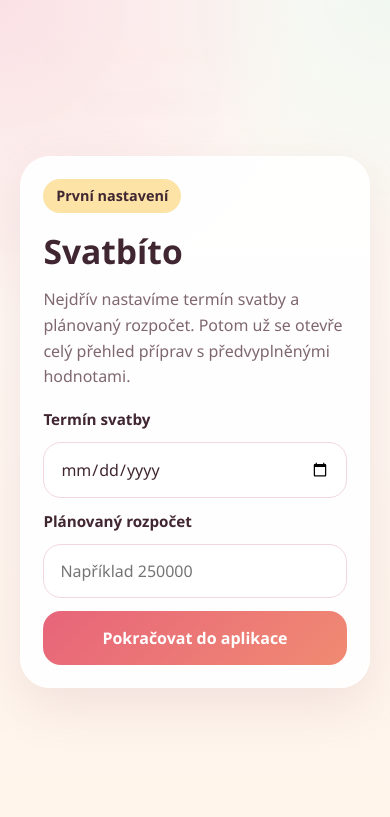
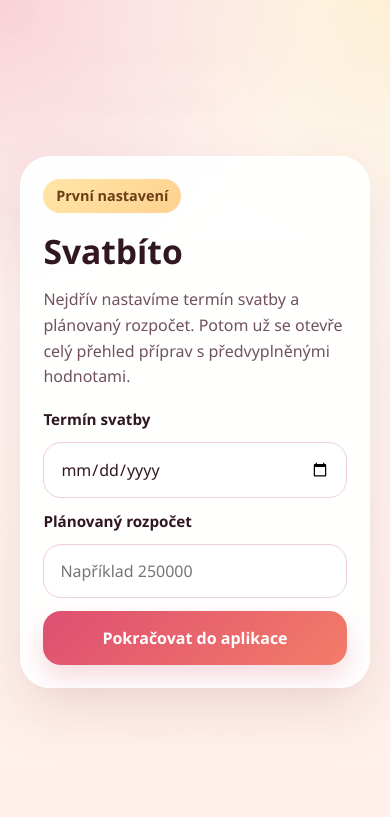
Before and after one commit to vintr98lukas-max/svatebni-checklist, a plain HTML site: page index.html in a window 390 px wide. Shown: the top 817 px of the page. Drawn offline with Linux system fonts and the light colour scheme.

Commit message:
Add files via upload

```diff
--- a/styles.css
+++ b/styles.css
@@ -1,14 +1,14 @@
 :root {
   color-scheme: light;
-  --surface: rgba(255, 255, 255, 0.9);
+  --surface: rgba(255, 255, 255, 0.93);
   --surface-strong: #ffffff;
-  --text: #402631;
-  --muted: #7f6770;
-  --line: #f2d7dd;
-  --primary: #e7657a;
-  --primary-strong: #cc4f68;
+  --text: #311720;
+  --muted: #71525e;
+  --line: #efcfd9;
+  --primary: #de4f71;
+  --primary-strong: #b93d5d;
   --danger: #b94a57;
-  --shadow: 0 18px 50px rgba(159, 96, 110, 0.14);
+  --shadow: 0 22px 56px rgba(149, 73, 97, 0.16);
   --radius: 24px;
 }
 
@@ -17,9 +17,10 @@
 html {
   font-size: 16px;
   background:
-    radial-gradient(circle at top left, rgba(244, 198, 210, 0.4), transparent 34%),
-    radial-gradient(circle at top right, rgba(220, 245, 233, 0.4), transparent 28%),
-    linear-gradient(180deg, #fffaf6 0%, #fff4ea 100%);
+    radial-gradient(circle at top left, rgba(236, 132, 162, 0.3), transparent 34%),
+    radial-gradient(circle at top right, rgba(244, 210, 129, 0.28), transparent 26%),
+    radial-gradient(circle at bottom right, rgba(214, 238, 222, 0.24), transparent 24%),
+    linear-gradient(180deg, #fff9f6 0%, #fff0e7 100%);
 }
 
 body {
@@ -45,9 +46,9 @@ button, input, textarea, select { font: inherit; }
   place-items: center;
   padding: 1.25rem;
   background:
-    radial-gradient(circle at top left, rgba(244, 198, 210, 0.5), transparent 34%),
-    radial-gradient(circle at top right, rgba(220, 245, 233, 0.4), transparent 28%),
-    linear-gradient(180deg, rgba(255,250,246,0.98) 0%, rgba(255,244,234,0.98) 100%);
+    radial-gradient(circle at top left, rgba(236, 132, 162, 0.34), transparent 34%),
+    radial-gradient(circle at top right, rgba(244, 210, 129, 0.28), transparent 28%),
+    linear-gradient(180deg, rgba(255,250,246,0.98) 0%, rgba(255,240,232,0.98) 100%);
   backdrop-filter: blur(8px);
 }
 
@@ -59,7 +60,7 @@ button, input, textarea, select { font: inherit; }
   width: min(100%, 520px);
   padding: 1.4rem;
   border-radius: 30px;
-  background: rgba(255, 255, 255, 0.92);
+  background: rgba(255, 255, 255, 0.95);
   border: 1px solid rgba(255,255,255,0.8);
   box-shadow: var(--shadow);
 }
@@ -100,7 +101,7 @@ button, input, textarea, select { font: inherit; }
 .hero, .stat-card, .controls, .task-section, .detail-card {
   backdrop-filter: blur(16px);
   background: var(--surface);
-  border: 1px solid rgba(255, 255, 255, 0.75);
+  border: 1px solid rgba(255, 255, 255, 0.82);
   box-shadow: var(--shadow);
 }
 
@@ -117,9 +118,10 @@ button, input, textarea, select { font: inherit; }
   margin: 0 0 0.75rem;
   padding: 0.45rem 0.8rem;
   border-radius: 999px;
-  background: #fde4a6;
+  background: linear-gradient(135deg, #ffe6a6, #ffd18f);
   font-size: 0.9rem;
   font-weight: 700;
+  color: #6a3e18;
 }
 
 .hero h1, .section-heading h2, .detail-card h3 { margin: 0; }
@@ -134,7 +136,8 @@ button, input, textarea, select { font: inherit; }
   align-items: center;
   gap: 0.6rem;
   letter-spacing: -0.03em;
-  text-shadow: 0 8px 22px rgba(192, 92, 115, 0.14);
+  text-shadow: 0 10px 24px rgba(192, 92, 115, 0.16);
+  color: #2f1620;
 }
 
 .brand-mark::before {
@@ -166,6 +169,10 @@ button, input, textarea, select { font: inherit; }
   display: grid;
   gap: 1rem;
   align-items: end;
+  padding: 1rem 1.05rem;
+  border-radius: 26px;
+  background: linear-gradient(135deg, rgba(255,255,255,0.82), rgba(255, 239, 232, 0.92));
+  border: 1px solid rgba(222, 79, 113, 0.08);
 }
 
 .countdown-card__copy h2 {
@@ -191,6 +198,7 @@ button, input, textarea, select { font: inherit; }
   align-items: center;
   justify-content: center;
   overflow: hidden;
+  box-shadow: 0 10px 24px rgba(180, 92, 115, 0.12);
 }
 
 .countdown-picker[hidden] {
@@ -247,7 +255,7 @@ button, input, textarea, select { font: inherit; }
   height: 170px;
   left: 0.5rem;
   top: 1.6rem;
-  background: radial-gradient(circle, rgba(248, 193, 205, 0.75), rgba(248, 193, 205, 0));
+  background: radial-gradient(circle, rgba(230, 106, 144, 0.42), rgba(248, 193, 205, 0));
 }
 
 .art-glow--right {
@@ -255,7 +263,7 @@ button, input, textarea, select { font: inherit; }
   height: 190px;
   right: 0;
   top: 0.8rem;
-  background: radial-gradient(circle, rgba(244, 220, 165, 0.75), rgba(244, 220, 165, 0));
+  background: radial-gradient(circle, rgba(243, 196, 87, 0.34), rgba(244, 220, 165, 0));
 }
 
 .art-frame {
@@ -264,9 +272,9 @@ button, input, textarea, select { font: inherit; }
   border-radius: 36px;
   background:
     radial-gradient(circle at top, rgba(255,255,255,0.98), rgba(255,255,255,0)),
-    linear-gradient(180deg, rgba(255,255,255,0.95), rgba(255,247,242,0.92));
+    linear-gradient(180deg, rgba(255,255,255,0.96), rgba(255,241,235,0.94));
   border: 1px solid rgba(255,255,255,0.9);
-  box-shadow: 0 30px 60px rgba(184, 120, 132, 0.16);
+  box-shadow: 0 32px 62px rgba(184, 120, 132, 0.18);
   overflow: hidden;
 }
 
@@ -278,10 +286,10 @@ button, input, textarea, select { font: inherit; }
   padding: 0.85rem 1rem;
   min-width: 180px;
   border-radius: 22px;
-  background: rgba(255, 255, 255, 0.9);
-  border: 1px solid rgba(231, 101, 122, 0.14);
+  background: rgba(255, 255, 255, 0.94);
+  border: 1px solid rgba(222, 79, 113, 0.16);
   text-align: center;
-  box-shadow: 0 14px 28px rgba(169, 102, 117, 0.12);
+  box-shadow: 0 16px 30px rgba(169, 102, 117, 0.14);
 }
 
 .prep-badge__label {
@@ -304,7 +312,7 @@ button, input, textarea, select { font: inherit; }
   height: 10px;
   margin-top: 0.7rem;
   border-radius: 999px;
-  background: rgba(147, 193, 126, 0.18);
+  background: rgba(105, 189, 122, 0.18);
   overflow: hidden;
 }
 
@@ -312,7 +320,7 @@ button, input, textarea, select { font: inherit; }
   width: 0%;
   height: 100%;
   border-radius: inherit;
-  background: linear-gradient(90deg, #85c66b, #4bb56f);
+  background: linear-gradient(90deg, #86cd68, #3fac6d);
   transition: width 0.28s ease;
 }
 
@@ -331,10 +339,10 @@ button, input, textarea, select { font: inherit; }
   width: min(88%, 280px);
   padding: 1rem 1.1rem;
   border-radius: 24px;
-  background: rgba(255, 255, 255, 0.92);
-  border: 1px solid rgba(231, 101, 122, 0.15);
+  background: rgba(255, 255, 255, 0.95);
+  border: 1px solid rgba(222, 79, 113, 0.16);
   text-align: center;
-  box-shadow: 0 16px 34px rgba(169, 102, 117, 0.14);
+  box-shadow: 0 18px 36px rgba(169, 102, 117, 0.16);
 }
 
 .date-plaque__label {
@@ -380,6 +388,7 @@ button, input, textarea, select { font: inherit; }
 .stat-card {
   border-radius: 24px;
   padding: 1rem;
+  background: linear-gradient(180deg, rgba(255,255,255,0.96), rgba(255,244,240,0.9));
 }
 
 .stat-card p, .stat-card span { margin: 0; color: var(--muted); }
@@ -394,7 +403,7 @@ button, input, textarea, select { font: inherit; }
   width: 100%;
   height: 12px;
   border-radius: 999px;
-  background: #f8dee4;
+  background: #f5d5de;
   overflow: hidden;
 }
 
@@ -415,6 +424,7 @@ button, input, textarea, select { font: inherit; }
   padding: 1rem;
   display: grid;
   gap: 0.85rem;
+  background: linear-gradient(180deg, rgba(255,255,255,0.94), rgba(255,246,242,0.9));
 }
 
 .controls--inside {
@@ -437,6 +447,7 @@ select, input, textarea {
   color: var(--text);
   padding: 0.95rem 1rem;
   border-radius: 18px;
+  box-shadow: inset 0 1px 2px rgba(123, 80, 93, 0.04);
 }
 
 textarea {
@@ -455,8 +466,8 @@ textarea {
 }
 
 .button:active { transform: scale(0.98); }
-.button--primary { background: linear-gradient(135deg, var(--primary), #f08a72); color: white; }
-.button--secondary { background: #f7e8ec; color: var(--text); }
+.button--primary { background: linear-gradient(135deg, var(--primary), #f27c68); color: white; box-shadow: 0 12px 26px rgba(216, 92, 112, 0.22); }
+.button--secondary { background: linear-gradient(135deg, #f9e5eb, #ffeede); color: var(--text); }
 .button--ghost { background: var(--surface-strong); border: 1px solid var(--line); color: var(--text); }
 .button--danger { background: #fde7ea; color: var(--danger); }
 .button--full { width: 100%; }
@@ -508,12 +519,12 @@ textarea {
   align-items: center;
   gap: 0.85rem;
   padding: 1rem;
-  background: var(--surface-strong);
+  background: linear-gradient(180deg, #ffffff, #fff8f6);
   border: 1px solid var(--line);
   text-align: left;
 }
 
-.task-item__main.is-selected { outline: 2px solid rgba(231, 101, 122, 0.35); }
+.task-item__main.is-selected { outline: 2px solid rgba(222, 79, 113, 0.38); }
 
 .task-item__check {
   flex: 0 0 26px;
@@ -554,7 +565,7 @@ textarea {
 .task-item__toggle {
   min-width: 92px;
   padding: 0.8rem;
-  background: #fbe8ed;
+  background: linear-gradient(135deg, #fbe7ed, #fff1e8);
   color: var(--text);
   font-weight: 700;
 }
```
